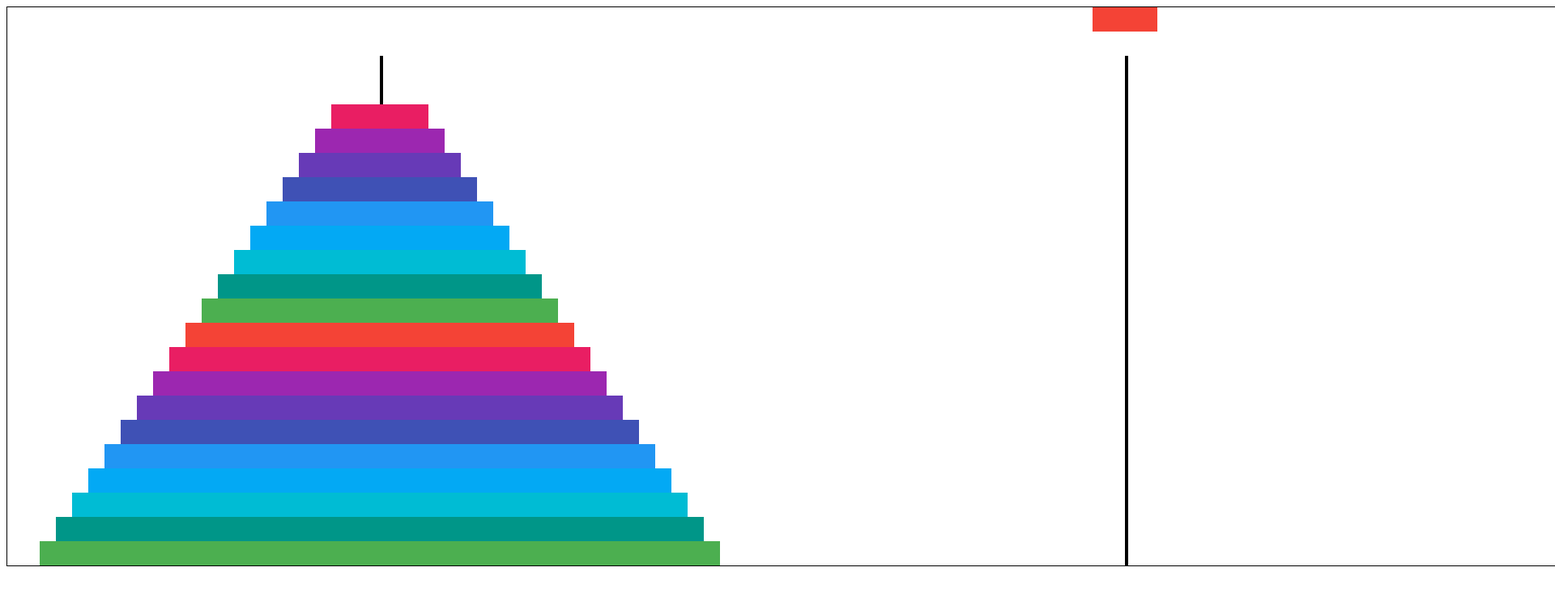
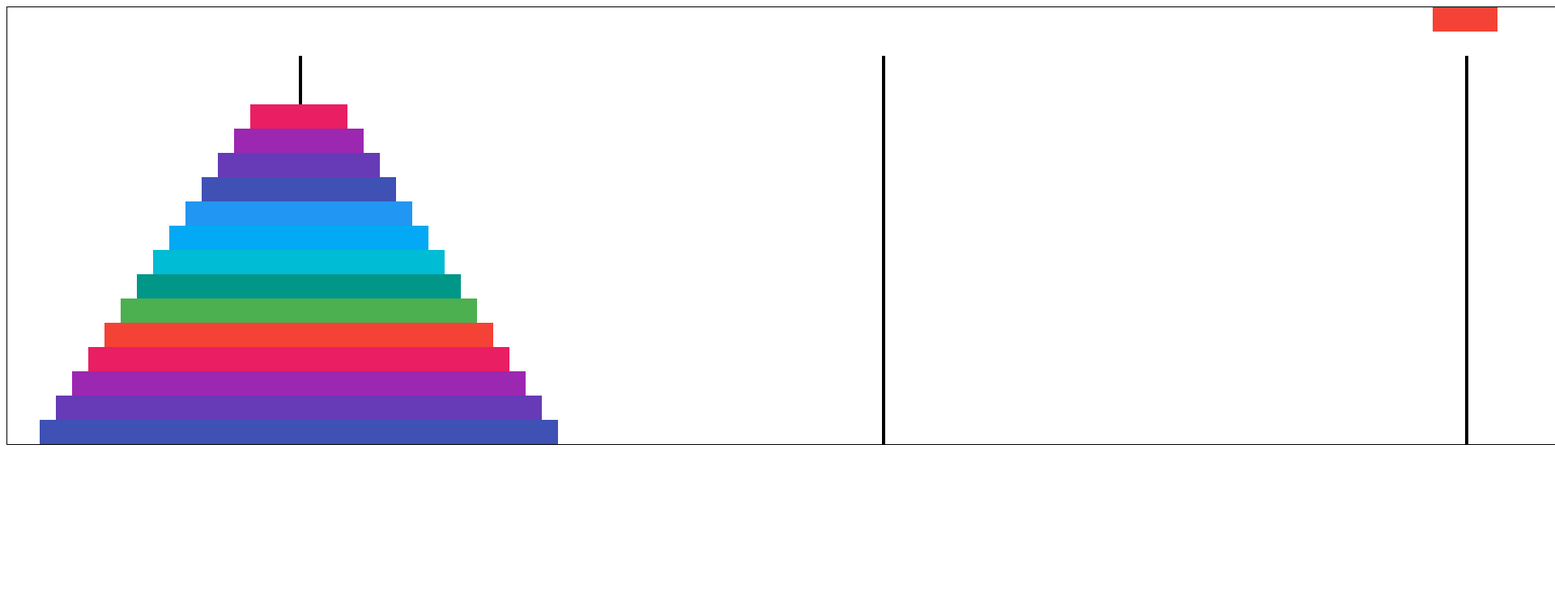
Before and after one commit to Hjimmychen/AnimationOfHanoi, a plain HTML site: page index.html in a window 1280 px wide. Shown: the top 738 px of the page at 81% size, 1920 px wide, since content can reach past the window. Drawn offline with nearby package versions, Linux system fonts and the light colour scheme.

Commit message:
add comment

```diff
--- a/index.html
+++ b/index.html
@@ -33,7 +33,7 @@
     </div>
 </body>
 <script>
-    const diskNum = 20;  //盤子數
+    const diskNum = 15;  //盤子數
     const diskWidthInterval = 40;  //盤子寬度間隔(px)
     const diskHeight = 30;  //盤子高度(px)
     const diskColors = ["#F44336", "#E91E63", "#9C27B0", "#673AB7", "#3F51B5", "#2196F3", "#03A9F4", "#00BCD4", "#009688", "#4CAF50"];
@@ -94,7 +94,6 @@
 
         //3秒鐘完成動畫
         var disk = $("#disk" + record.num);
-        //var startX = $("#disk" + stickX(records[recordIndex].start));
         var endX = stickX[record.end];
 
         $(disk).css('top', 0);
@@ -116,12 +115,12 @@
 
     //初始化盤子
     function initDisk() {
-        //設定資料(後端)
+        //設定資料陣列
         for(var i = diskNum;i > 0;i--){
             stickArr[0].push(i);
         }
 
-        //產生盤子(前端)
+        //產生盤子圖案
         for(var i = 1;i <= diskNum;i++){
             $(".container").append($("<div></div>").attr('id', "disk" + i)
             .css('background-color', diskColors[(i - 1) % 10])
@@ -152,7 +151,6 @@
         }
 
         //將盤子疊好
-        // console.log("each stick X-Scale: " + stickX);
         for (var j = diskNum; j > 0; j--) {
             var disk = $("#disk" + j);
             $(disk).css('left', stickX[0] - ($(disk).width() / 2) + 'px');
```
